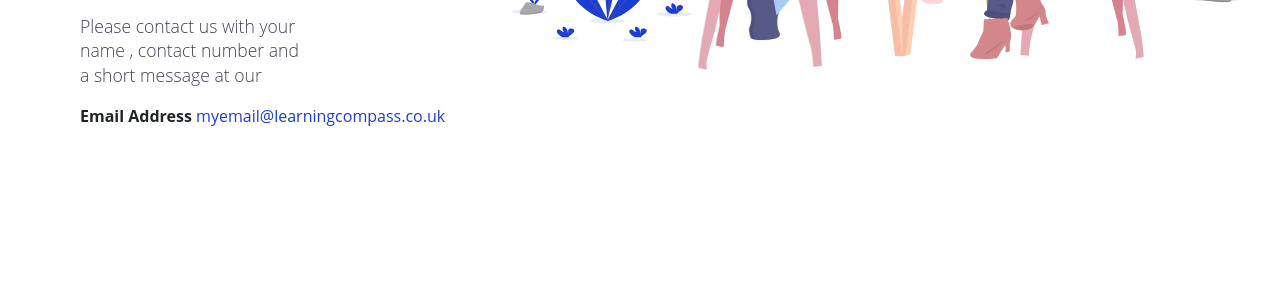
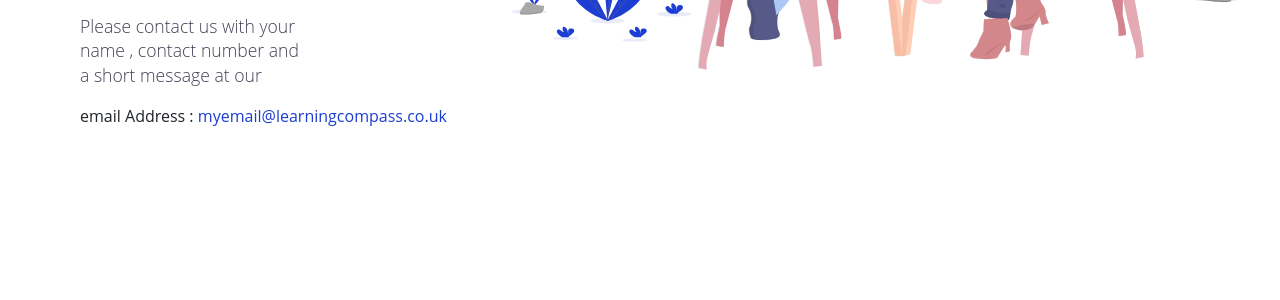
Before and after one commit to learningcompass007/learningcompass007.github.io, a Jekyll site: the page built from contact.html, in a window 1280 px wide. Shown: the part 367-667 px from the top of the page. Built offline with Jekyll 4.4.1, drawn with Linux system fonts in a browser that asks for light colours.

```diff
--- a/contact.html
+++ b/contact.html
@@ -15,7 +15,7 @@
         <p>
         Please contact us with your name , contact number
         and a short message at our
-        <div class="call-email"><strong>Email Address </strong>
+        <div class="call-email">email Address :
             <a href="mailto:{{ site.data.contact.email }}">
               {{ site.data.contact.email }}
             </a>
```
